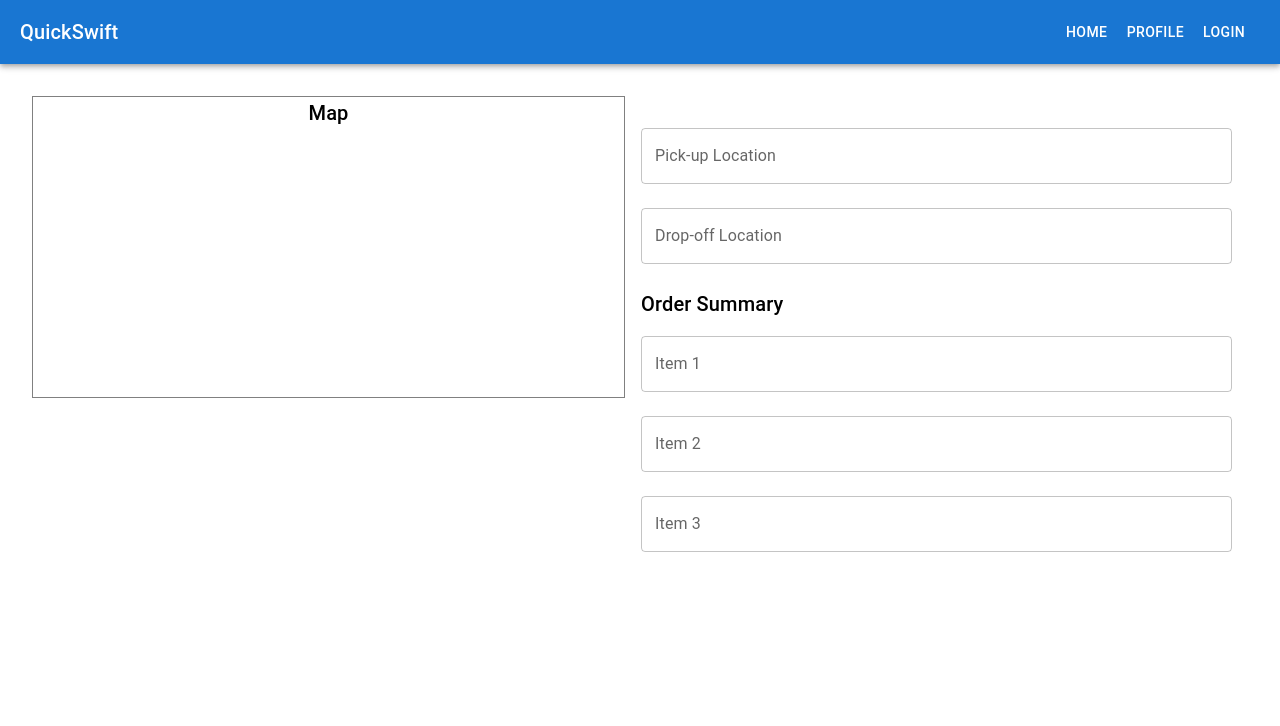
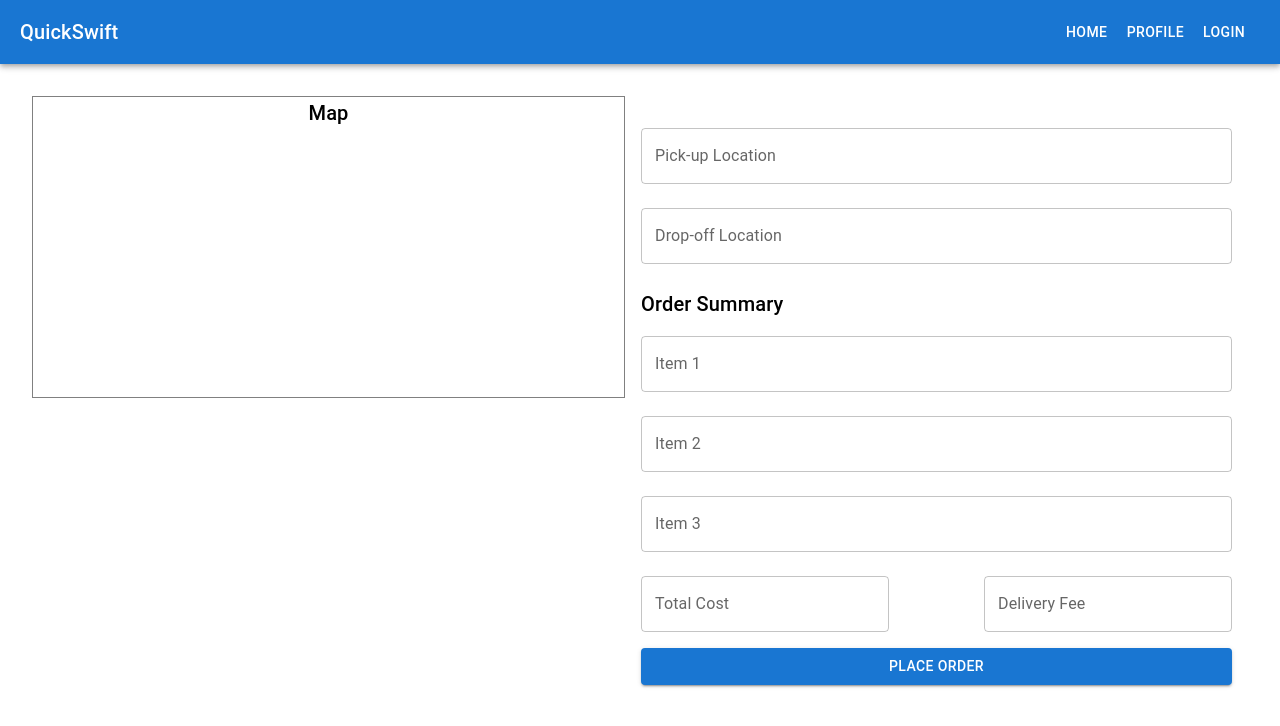
Before and after one commit to amoghphadnis/QuickSwift, a React (Create React App) app in the folder client/: page /home in a window 1280 px wide. Shown: the top 726 px of the page. Built offline with nearby package versions, Linux system fonts and the light colour scheme.

Commit message:
Added fields and place order button

```diff
--- a/client/src/components/HomePage.js
+++ b/client/src/components/HomePage.js
@@ -1,5 +1,5 @@
 import React from 'react';
-import { TextField, Box, Typography } from '@mui/material';
+import { TextField, Button, Box, Typography } from '@mui/material';
 
 const HomePage = () => {
     return (
@@ -20,6 +20,15 @@ const HomePage = () => {
                 <TextField label="Item 1" fullWidth margin="normal" />
                 <TextField label="Item 2" fullWidth margin="normal" />
                 <TextField label="Item 3" fullWidth margin="normal" />
+
+                <Box sx={{ display: 'flex', justifyContent: 'space-between', mt: 2 }}>
+                    <TextField label="Total Cost" />
+                    <TextField label="Delivery Fee" />
+                </Box>
+
+                <Button variant="contained" color="primary" fullWidth sx={{ mt: 2 }}>
+                    Place Order
+                </Button>
             </Box>
         </Box>
     );
```
